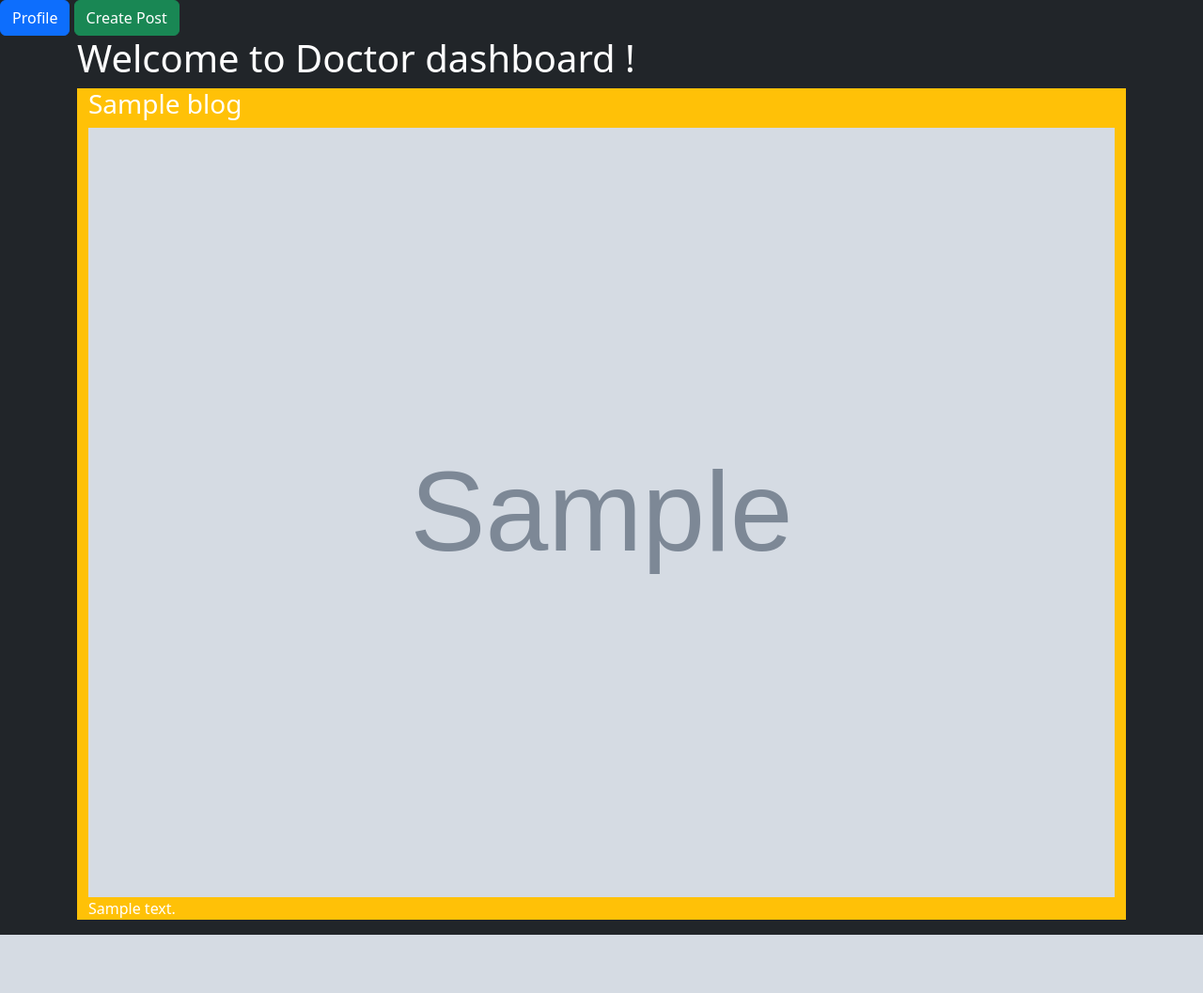
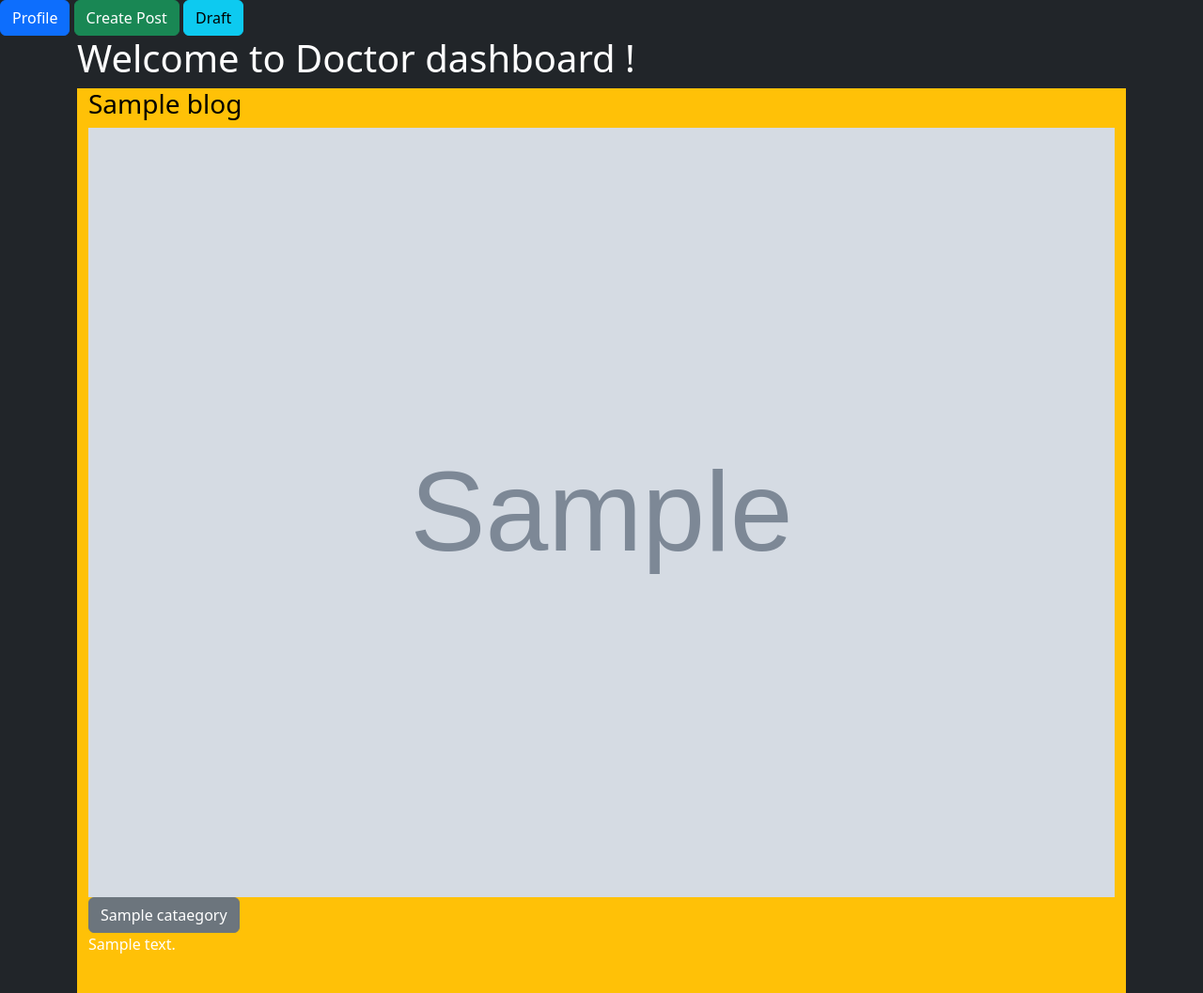
Before and after one commit to siddique4034/Healthcare, a Django app: template user/templates/accounts/doctor_dashboard.html in a window 1280 px wide. Shown: the whole page at 94% size. Before the commit the page ends 995 px from the top, so only its background shows below. Run offline with Django 3.2, Linux system fonts and the light colour scheme; the template is opened without the code that fills it: most values are stand-ins (such as "Sample title", 1, 10 or a date in 2020); grey boxes marked "Sample" are stand-in pictures.

Commit message:
add delet

```diff
--- a/user/templates/accounts/doctor_dashboard.html
+++ b/user/templates/accounts/doctor_dashboard.html
@@ -1,16 +1,21 @@
 {% extends "accounts/base.html" %} {% block nav %}
 <a class="btn btn-primary">Profile</a>
 <a class="btn btn-success" href="{% url 'create_blog' %}"> Create Post </a>
+<a class="btn btn-info" href="{% url 'draft_blog' %}"> Draft </a>
+
 {% endblock %} {% block content %}
 <h1>Welcome to Doctor dashboard !</h1>
 {% for blog in blogs %}
 <div class="container bg-warning">
-  <h3>{{blog.title}}</h3>
+  <h3 style="color: black">{{blog.title}}</h3>
   <img src="{{ blog.photo.url }}" class="card-img-top" alt="..." />
-  <p>{{blog.content}}</p>
+  <button class="btn btn-secondary">{{blog.cataegory}}</button>
+
+  <p>{{blog.summary}}</p>
   {% if blog.user == user %}
   <a class="btn btn-info" href="{% url 'edit_blog' blog.id %}">Edit</a>
   <a class="btn btn-danger" href="{% url 'delete_blog' blog.id %}">Delete</a>
   {% endif %}
+  <br />
 </div>
 {% endfor %} {% endblock %}
```
Also changed, not shown: user/db.sqlite3, user/media/photos/Backend_English.png (added).
